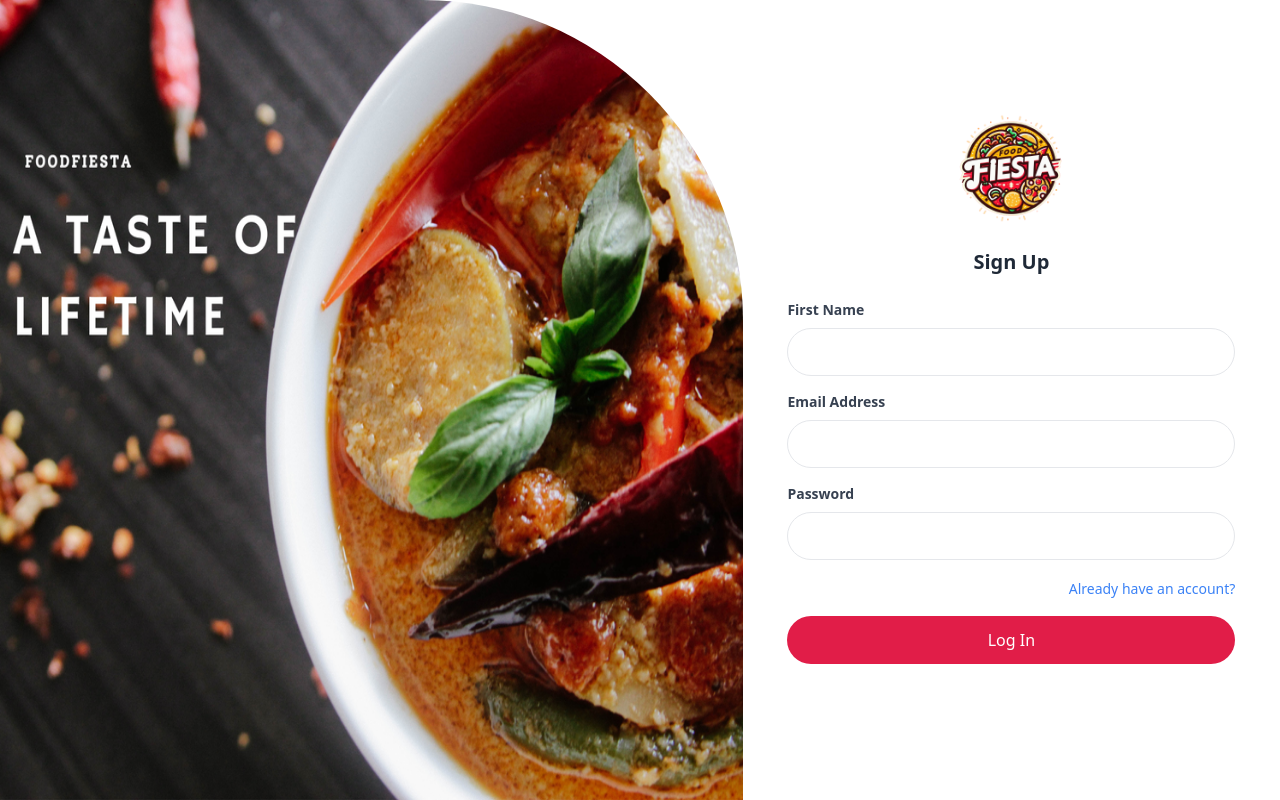
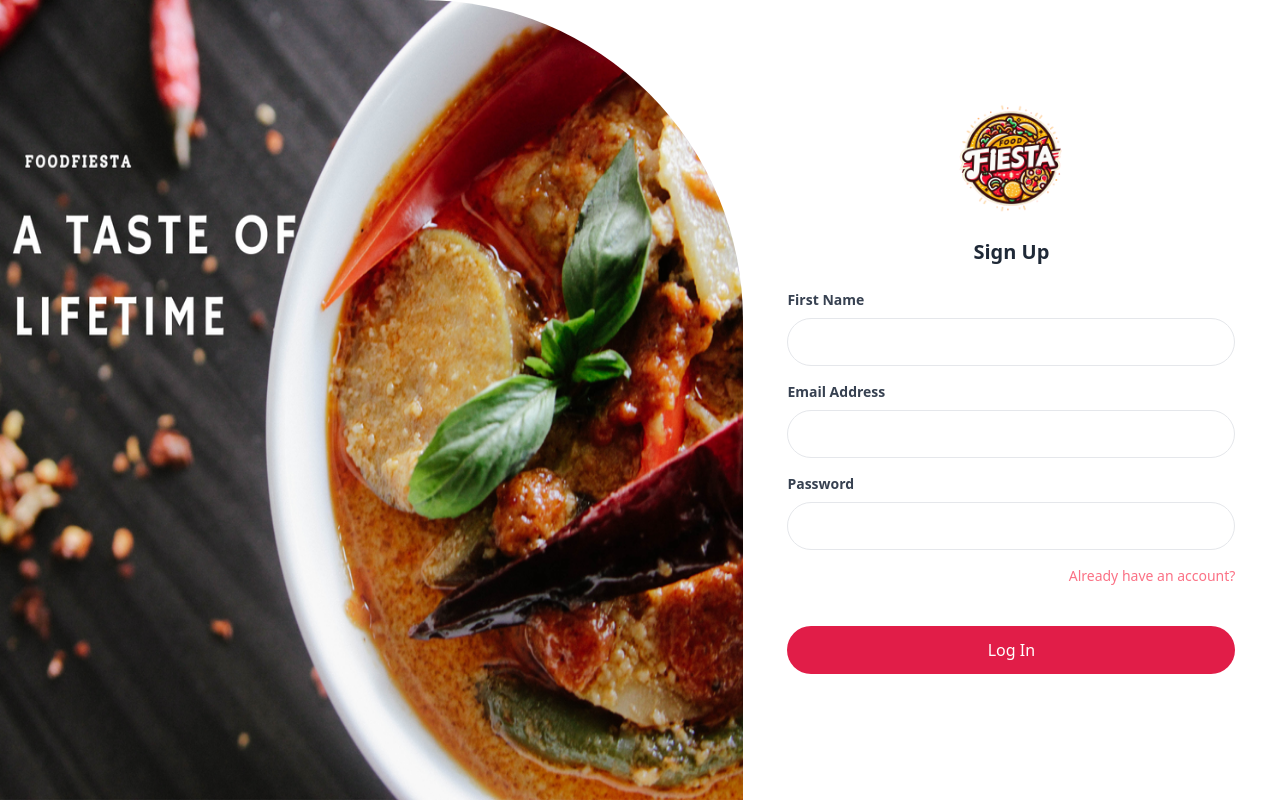
Before and after one commit to abhishek-06-singh/foodfiesta, a React (Create React App) app: page /signup in a window 1280 px wide. Built offline with nearby package versions, Linux system fonts and the light colour scheme.

Commit message:
added signup -> login [switch]

```diff
--- a/src/auth/Login.jsx
+++ b/src/auth/Login.jsx
@@ -104,7 +104,7 @@ const Login = () => {
                 <div className="mt-10">
                   or{" "}
                   <span
-                    className="text-bold text-rose-400"
+                    className="text-bold text-rose-400 text-md  hover:scale-105 transition-all duration-200 cursor-pointer"
                     onClick={() => navigate("/signup")}
                   >
                     Signup{" "}
--- a/src/auth/Signup.jsx
+++ b/src/auth/Signup.jsx
@@ -209,10 +209,11 @@ const Signup = () => {
                   )}
                 </div>
 
-                <div className="mb-4 text-right">
-                  <a href="#" className="text-sm text-blue-500 hover:underline">
-                    Already have an account?
-                  </a>
+                <div
+                  className="text-sm text-right text-rose-400 cursor-pointer hover:scale-105 transition-all duration-200 mb-10"
+                  onClick={() => navigate("/")}
+                >
+                  Already have an account?
                 </div>
 
                 <div className="mb-6">
```
